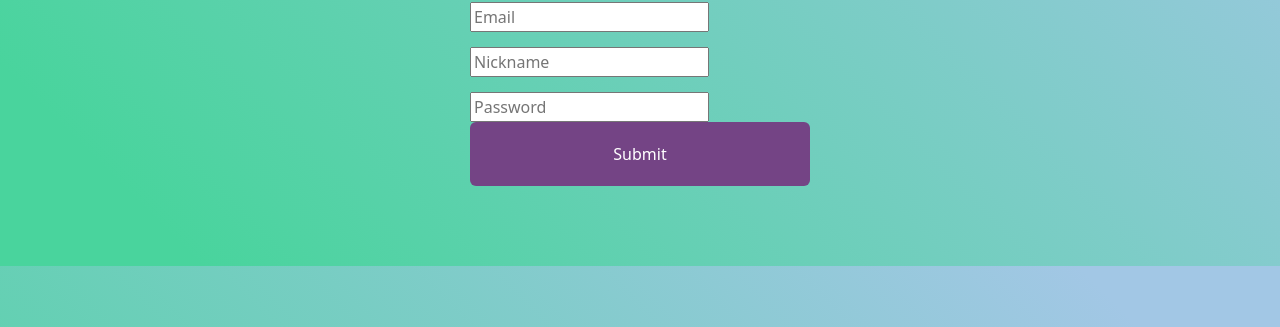
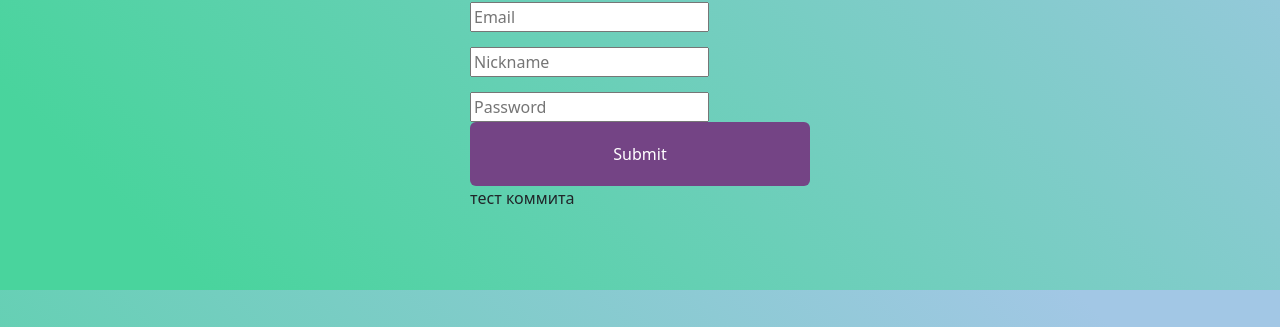
Before and after one commit to ryzhokhin/UtilityToolOnly, a Django app: page /usertool/ in a window 1280 px wide. Shown: the part 473-800 px from the top of the page. Run offline with Django 4.2, Linux system fonts and the light colour scheme.

Commit message:
Commit для проверки изменен файл регистрации внизу

```diff
--- a/UtilityTool/usertool/templates/usertool/registration.html
+++ b/UtilityTool/usertool/templates/usertool/registration.html
@@ -19,6 +19,7 @@
             {{ form.password }}</br>
             <span>{{ error }}</span>
             <button class = "btn btn-success btn-form-reg" type="submit"> Submit</button>
+            <p>тест коммита</p>
         </form>
     </div>
 
```
